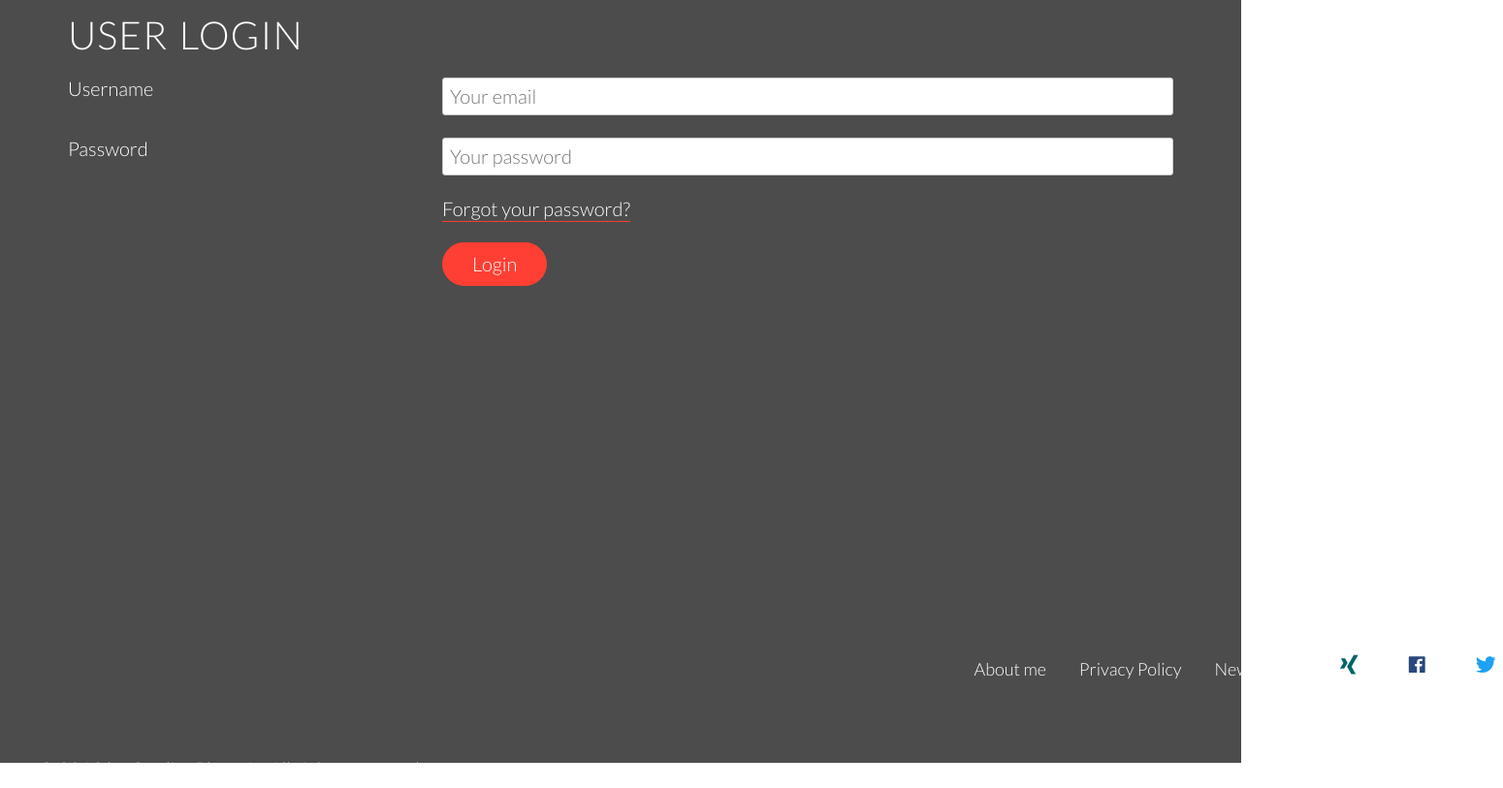
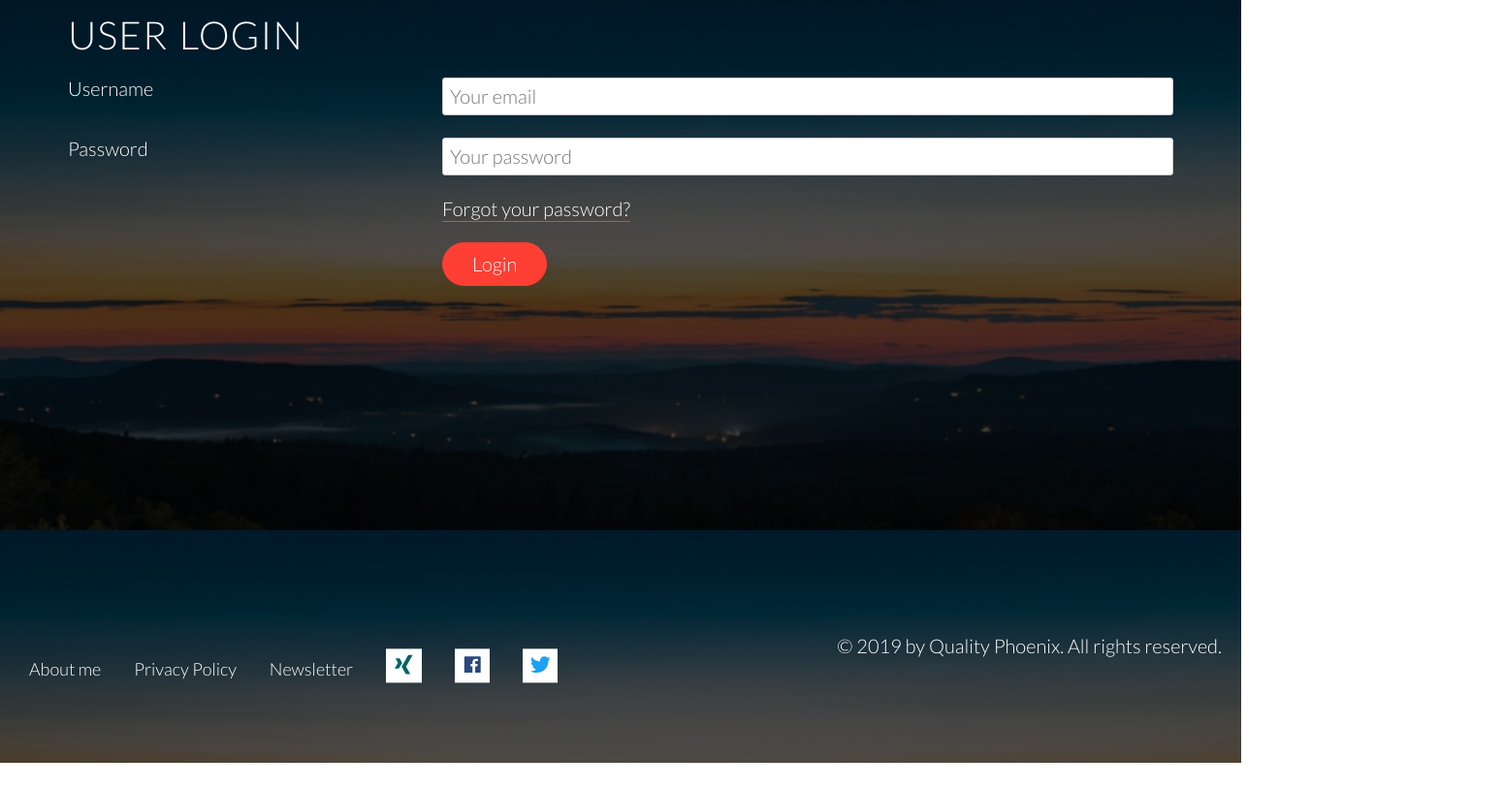
Before and after one commit to SmartMasterLuke/SmartCodeProjects, a plain HTML site: page WebDevelopment/ProjectQualityPhoenix/login.html in a window 1280 px wide. Shown: the part 253-1066 px from the top of the page at 97% size, 1550 px wide, since content can reach past the window. After the commit the page ends 1040 px from the top, so only its background shows below. Drawn offline with nearby package versions, Linux system fonts and the light colour scheme; a script that the page names is missing.

Commit message:
Improve code style of ProjectQualityPhoenix

```diff
--- a/WebDevelopment/ProjectQualityPhoenix/resources/css/style.css
+++ b/WebDevelopment/ProjectQualityPhoenix/resources/css/style.css
@@ -236,7 +236,7 @@ header {
 	background-size: cover;
 	background-position: center;
 	background-attachment: fixed;
-	background-image: linear-gradient(rgba(0,0,0,0.7),rgba(0,0,0,0.7)), url(img/beauty-sky-2.jpg);
+	background-image: linear-gradient(rgba(0,0,0,0.7),rgba(0,0,0,0.7)), url(../img/beauty-sky-2.jpg);
 }
 
 .hero-text-box {
@@ -463,7 +463,7 @@ nav ul li {
 	color: #fff;
 	background-size: cover;
 	background-attachment: fixed;
-	background-image: linear-gradient(rgba(0,0,0,0.8),rgba(0,0,0,0.8)), url(img/tablet-and-glasses.jpg);
+	background-image: linear-gradient(rgba(0,0,0,0.8),rgba(0,0,0,0.8)), url(../img/tablet-and-glasses.jpg);
 }
 
 blockquote {
@@ -620,10 +620,15 @@ input[type=checkbox] {
 
 footer {
 	height: 30vh;
+	position: relative;
 	background-size: cover;
 	background-position: center;
 	background-attachment: fixed;
-	background-image: linear-gradient(rgba(0,0,0,0.7),rgba(0,0,0,0.7)), url(img/beauty-sky-2.jpg);
+	background-image: linear-gradient(rgba(0,0,0,0.7),rgba(0,0,0,0.7)), url(../img/beauty-sky-2.jpg);
+}
+
+footer .row {
+	position: absolute;
 }
 
 .meta-nav {
@@ -676,6 +681,7 @@ footer {
 
 .copyrights {
 	color: #fff;
+	right: 20px;
 	padding: 8px 0;
 	margin-top: 100px;
 	margin-left: 40px;
```
Also changed, not shown: WebDevelopment/ProjectQualityPhoenix/index.html (+0 -1 lines).
